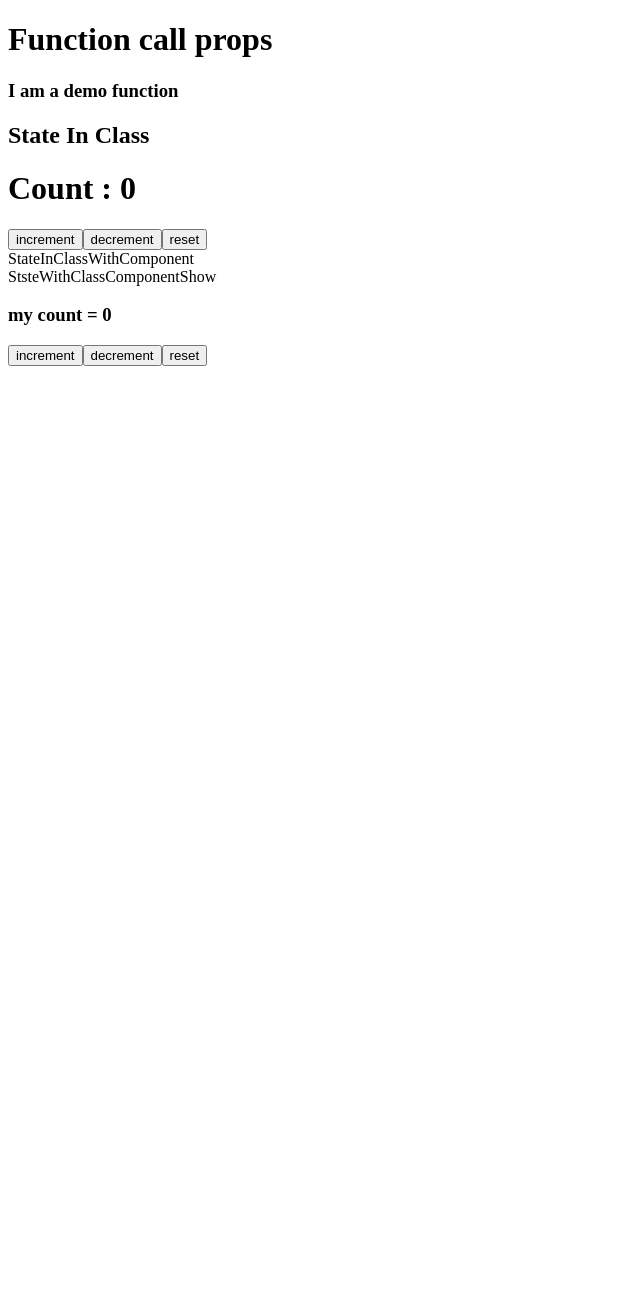
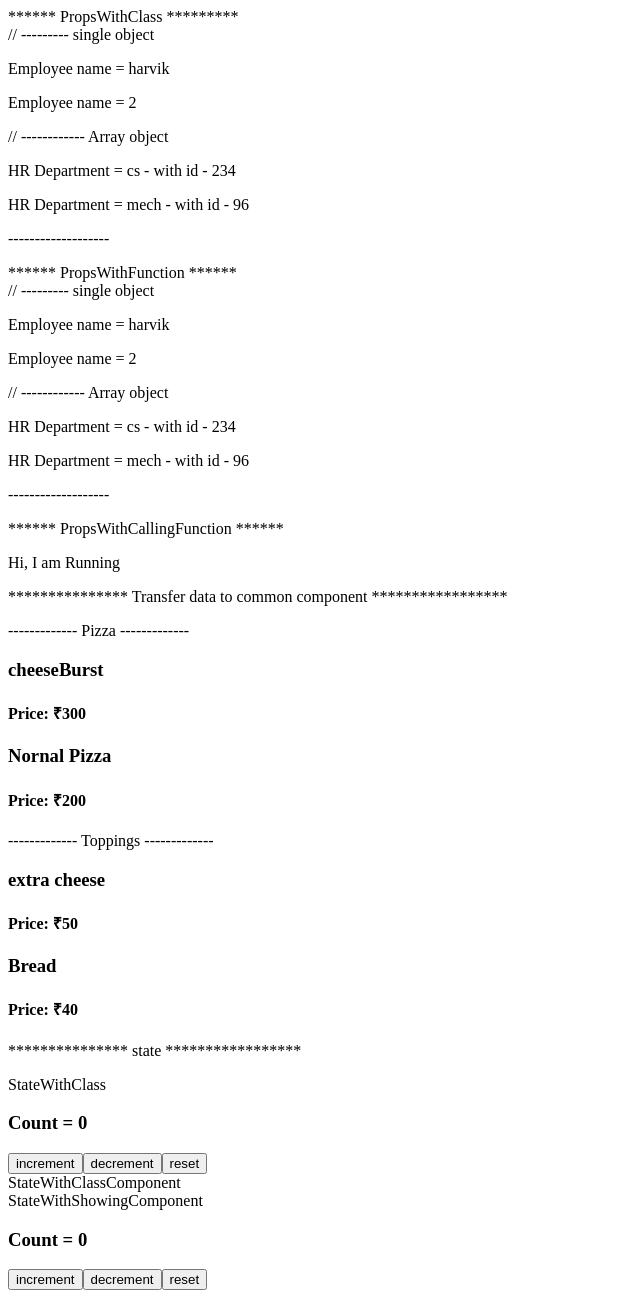
Before and after one commit to himanshujain2121/myfirstreactapp, a React (Vite) app: page / in a window 1280 px wide. Shown: the whole page, without its empty margins (0-640 px from the left). Before the commit the page ends 800 px from the top, so only its background shows below. Built offline with nearby package versions, Linux system fonts and the light colour scheme.

Commit message:
practice props,state

```diff
--- a/src/App.jsx
+++ b/src/App.jsx
@@ -8,6 +8,7 @@ import StateInClass from "./components/StateInClass";
 import Movie from "./components/movie";
 import Food from "./components/food";
 import StateInClassWithComponent from "./components/StateInClassWithComponent";
+import Practice from "./components/practice/Practice";
 
 
 
@@ -34,7 +35,7 @@ class App extends React.Component {
         {/* props */}
         {/* <PropsMain></PropsMain> */}
 
-        <FunctionCallProps demo={demo}></FunctionCallProps>
+        {/* <FunctionCallProps demo={demo}></FunctionCallProps> */}
 
 
       {/* <Movie  ></Movie>
@@ -44,9 +45,11 @@ class App extends React.Component {
 
       {/* <MovieCart  moviearr={moviearr} foodarr={foodarr}></MovieCart> */}
 
-      <StateInClass></StateInClass>
+      {/* <StateInClass></StateInClass>
 
-      <StateInClassWithComponent></StateInClassWithComponent>
+      <StateInClassWithComponent></StateInClassWithComponent> */}
+
+      <Practice></Practice>
 
       </>
     );
--- /dev/null
+++ b/src/components/practice/DominosCart.jsx
@@ -0,0 +1,16 @@
+import React from 'react'
+
+const DominosCart = ({data}) => {
+  return (
+    <>
+   {data.map((value, index) => (
+        <div key={index}>
+          <h3>{value.name}</h3>
+          <h4>Price: ₹{value.price}</h4>
+        </div>
+      ))}
+    </>
+  )
+}
+
+export default DominosCart
--- /dev/null
+++ b/src/components/practice/Pizza.jsx
@@ -0,0 +1,23 @@
+import React from "react";
+import DominosCart from "./DominosCart";
+
+const Pizza = () => {
+  let pizza = [
+    {
+      name: "cheeseBurst",
+      price: 300,
+    },
+    {
+      name: "Nornal Pizza",
+      price: 200,
+    }
+  ];
+  return (
+    <>
+      <div>  ------------- Pizza ------------- </div>
+      <DominosCart data={pizza}></DominosCart>
+    </>
+  );
+};
+
+export default Pizza;
--- /dev/null
+++ b/src/components/practice/Practice.jsx
@@ -0,0 +1,56 @@
+import React, { Component } from "react";
+import PropsWithClass from "./PropsWithClass";
+import PropsWithFunction from "./PropsWithFunction";
+import PropsWithCallingFunction from "./PropsWithCallingFunction";
+import Pizza from "./Pizza";
+import Toppings from "./Toppings";
+import StateWithClass from "./StateWithClass";
+import StateWithClassComponent from "./StateWithClassComponent";
+
+export default class Practice extends Component {
+
+  constructor(){
+    super();
+     this.employee = {
+      name:"harvik",
+      age:2
+    };
+
+    this.hr = [
+      {
+        name:"cs",
+        id:234
+      },
+      {
+        name:"mech",
+        id:96
+      }
+    ]
+
+    this.run = () =>{
+      return "Hi, I am Running"
+    }
+  }
+
+  render() {
+    return (
+      <>
+        <PropsWithClass employee={this.employee} hr={this.hr}></PropsWithClass>
+        <p>-------------------</p>
+
+        <PropsWithFunction employee={this.employee} hr={this.hr}></PropsWithFunction>
+        <p>-------------------</p>
+
+        <PropsWithCallingFunction run={this.run}></PropsWithCallingFunction>
+
+        <p>*************** Transfer data to common component *****************</p>
+        <Pizza></Pizza>
+        <Toppings></Toppings>
+
+        <p>*************** state *****************</p>
+        <StateWithClass></StateWithClass>
+        <StateWithClassComponent></StateWithClassComponent>
+      </>
+    );
+  }
+}
--- /dev/null
+++ b/src/components/practice/PropsWithCallingFunction.jsx
@@ -0,0 +1,12 @@
+import React from "react";
+
+const PropsWithCallingFunction = ({ run }) => {
+  return (
+    <>
+      <div>****** PropsWithCallingFunction ******</div>
+      <p>{run()}</p>
+    </>
+  );
+};
+
+export default PropsWithCallingFunction;
--- /dev/null
+++ b/src/components/practice/PropsWithClass.jsx
@@ -0,0 +1,24 @@
+import React, { Component } from "react";
+
+export default class PropsWithClass extends Component {
+  render() {
+    return (
+      <>
+        <div> ****** PropsWithClass *********</div>
+
+        // --------- single object
+        <p>Employee name = {this.props.employee.name}</p>
+        <p>Employee name = {this.props.employee.age}</p>
+
+        // ------------ Array object
+        {this.props.hr.map((val, index) => {
+          return (
+            <p key={index}>
+              HR Department = {val.name} - with id - {val.id}
+            </p>
+          );
+        })}
+      </>
+    );
+  }
+}
--- /dev/null
+++ b/src/components/practice/PropsWithFunction.jsx
@@ -0,0 +1,22 @@
+import React from "react";
+
+const PropsWithFunction = ({ employee, hr }) => {
+  return (
+    <>
+      <div>****** PropsWithFunction ******</div>
+
+      // --------- single object
+      <p>Employee name = {employee.name}</p>
+      <p>Employee name = {employee.age}</p>
+
+      // ------------ Array object
+      {hr.map((val) => (
+        <p key={val.id}>
+          HR Department = {val.name} - with id - {val.id}
+        </p>
+      ))}
+    </>
+  );
+};
+
+export default PropsWithFunction;
--- /dev/null
+++ b/src/components/practice/StateWithClass.jsx
@@ -0,0 +1,33 @@
+import React, { Component } from "react";
+
+export default class StateWithClass extends Component {
+  constructor() {
+    super();
+    this.state = {
+      count: 0,
+    };
+
+    this.inc = () => {
+      this.setState({ count: this.state.count + 1 });
+    };
+
+    this.dec = () => {
+      this.setState({ count: this.state.count - 1 });
+    };
+
+    this.reset = () => {
+      this.setState({ count: 0 });
+    };
+  }
+  render() {
+    return (
+      <>
+        <div> StateWithClass </div>
+        <h3>Count = {this.state.count}</h3>
+        <button onClick={this.inc}>increment</button>
+        <button onClick={this.dec}>decrement</button>
+        <button onClick={this.reset}>reset</button>
+      </>
+    );
+  }
+}
--- /dev/null
+++ b/src/components/practice/StateWithClassComponent.jsx
@@ -0,0 +1,35 @@
+import React, { Component } from 'react'
+import StateWithShowingComponent from './StateWithShowingComponent'
+
+export default class StateWithClassComponent extends Component {
+  constructor(){
+    super()
+
+    this.state ={
+      count : 0
+    }
+
+    this.inc = () => {
+      this.setState({count: this.state.count + 1})
+    }
+
+    this.dec = () => {
+      this.setState({count: this.state.count - 1})
+    }
+    this.reset = () => {
+      this.setState({count: 0})
+    }
+  }
+  render() {
+    return (
+        <>
+         <div>  StateWithClassComponent </div>
+         <StateWithShowingComponent data={this.state.count}></StateWithShowingComponent>
+         <button onClick={this.inc}>increment</button>
+        <button onClick={this.dec}>decrement</button>
+        <button onClick={this.reset}>reset</button>
+        </>
+
+    )
+  }
+}
--- /dev/null
+++ b/src/components/practice/StateWithShowingComponent.jsx
@@ -0,0 +1,13 @@
+import React from 'react'
+
+const StateWithShowingComponent = ({data}) => {
+  return (
+    <>
+     <div>  StateWithShowingComponent </div>
+     <h3>Count = {data}</h3>
+    </>
+
+  )
+}
+
+export default StateWithShowingComponent
--- /dev/null
+++ b/src/components/practice/Toppings.jsx
@@ -0,0 +1,24 @@
+import React from 'react'
+import DominosCart from './DominosCart';
+
+const Toppings = () => {
+    let Toppings = [
+        {
+          name: "extra cheese",
+          price: 50,
+        },
+        {
+          name: "Bread",
+          price: 40,
+        }
+      ];
+  return (
+    <>
+    <div>  ------------- Toppings  -------------  </div>
+    <DominosCart data={Toppings}></DominosCart>
+    </>
+
+  )
+}
+
+export default Toppings
```
